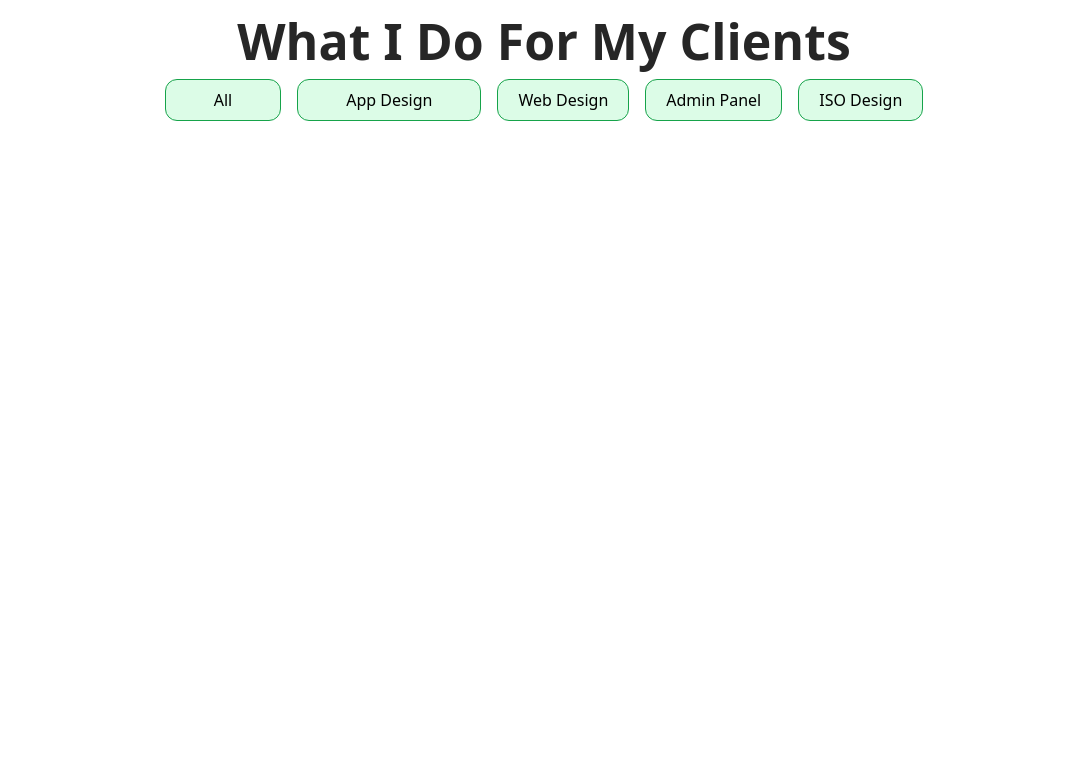
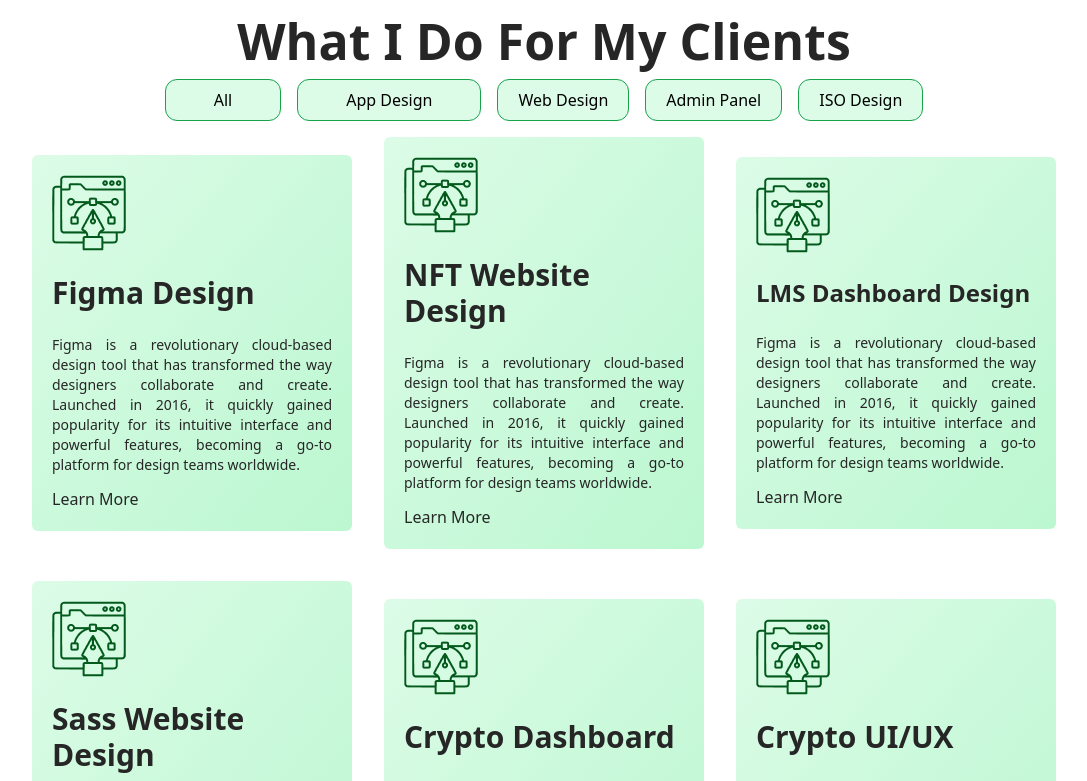
Before and after one commit to TamimMahmudBD/uiuxproject, a React (Create React App) app: page / in a window 1280 px wide. Shown: the part 1560-2341 px from the top of the page, without its empty margins (96-1183 px from the left). Before the commit the page ends 1721 px from the top, so only its background shows below. Built offline with nearby package versions, Linux system fonts and the light colour scheme.

Commit message:
add nesting with index in service section

```diff
--- a/src/App.js
+++ b/src/App.js
@@ -33,6 +33,7 @@
           <Routes>
             <Route path='*' element={<Error />} />
             <Route path='/' element={<Home />}>
+              <Route index element={<AllServices />} />
               <Route path='Service/AllServices' element={<AllServices />} />
               <Route path='Service/AppDesign' element={<AppDesign />} />
               <Route path='Service/WebDesign' element={<WebDesign />} />
```
Also changed, not shown: src/Components/ServiceSec.jsx (+7 -5 lines).
